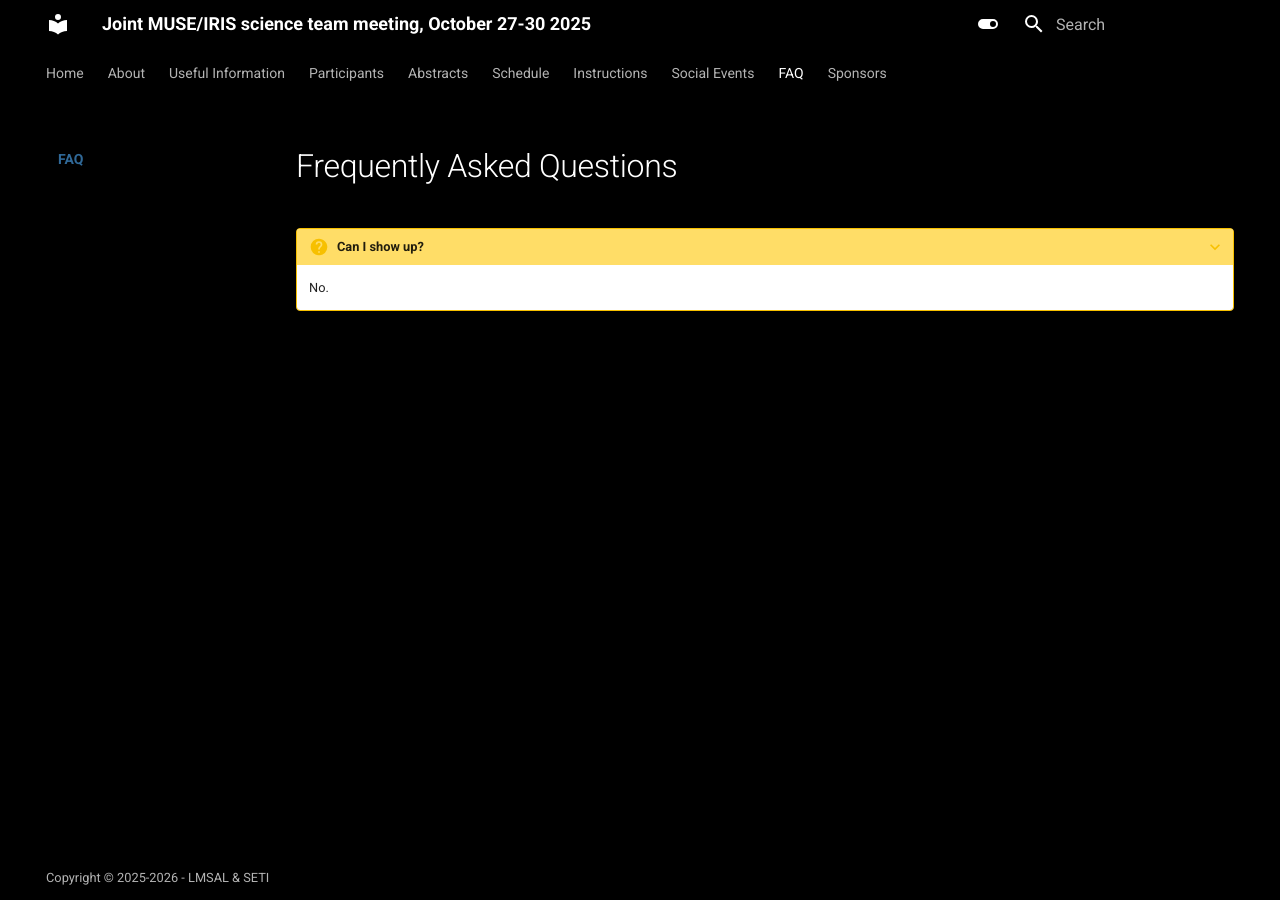
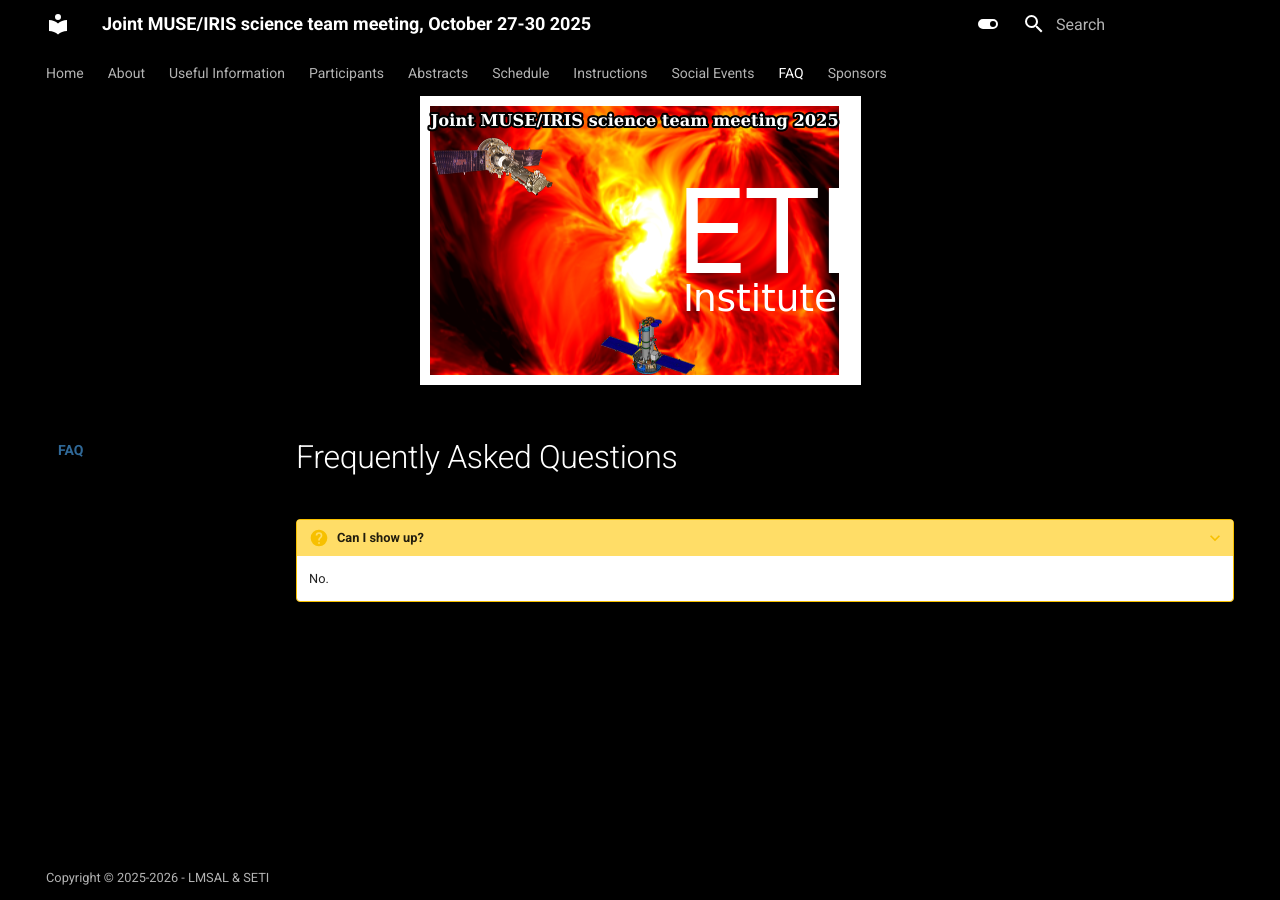
Before and after one commit to LM-SAL/iris_muse_team_meeting, an MkDocs documentation site: the page built from docs/faq.md, in a window 1280 px wide. Built offline with MkDocs 1.6.1 and Material for MkDocs 9.7.7, drawn with Linux system fonts in a browser that asks for light colours.

Commit message:
lmao (#7)
Former-commit-id: dfe23e45881024f6d86f821483371bf55cd5a541

```diff
--- a/overrides/home.html
+++ b/overrides/home.html
@@ -2,14 +2,17 @@
 <!-- Remove side nav bar on large screens on desktop -->
 {% block header %}
   {{ super() }}
+
   <!-- Additional styles for landing page -->
   <style>
+
     /* Hide table of contents */
     @media screen and (min-width: 60em) {
       .md-sidebar--secondary {
         display: none;
       }
     }
+
     /* Hide navigation */
     @media screen and (min-width: 76.25em) {
       .md-sidebar--primary {
@@ -19,9 +22,14 @@
 </style>
 {% endblock %}
 {% block hero %}
+<div style="text-align: center;">
+  <video width="480" height="480" autoplay loop muted>
+    <source src="assets/movies/movieb.mp4" type="video/mp4">
+  </video>
+</div>
 {% endblock %}
 {% block toc %}
-<p>shit</p>
+<p></p>
 {% endblock %}
 {% block content %}
     <div style="text-align: center;">
--- a/overrides/main.html
+++ b/overrides/main.html
@@ -1 +1,7 @@
 {% extends "base.html" %}
+
+{% block hero %}
+<div style="text-align: center;">
+    <img src="../assets/images/cover.png"/>
+</div>
+{% endblock %}
```
Also changed, not shown: docs/faq.md (+1 -0 lines), docs/index.md (+0 -4 lines), docs/assets/images/cover.png (added).
